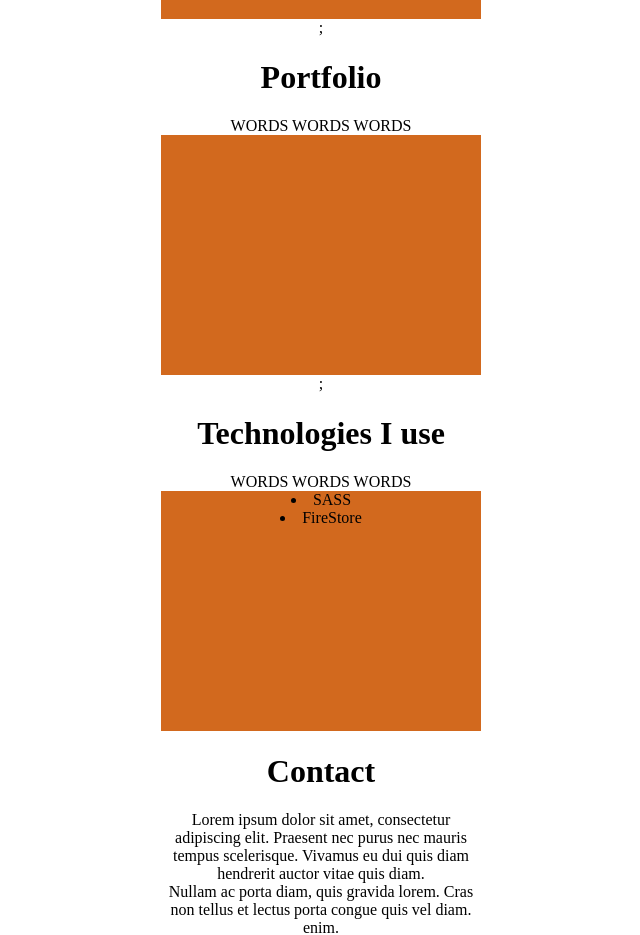
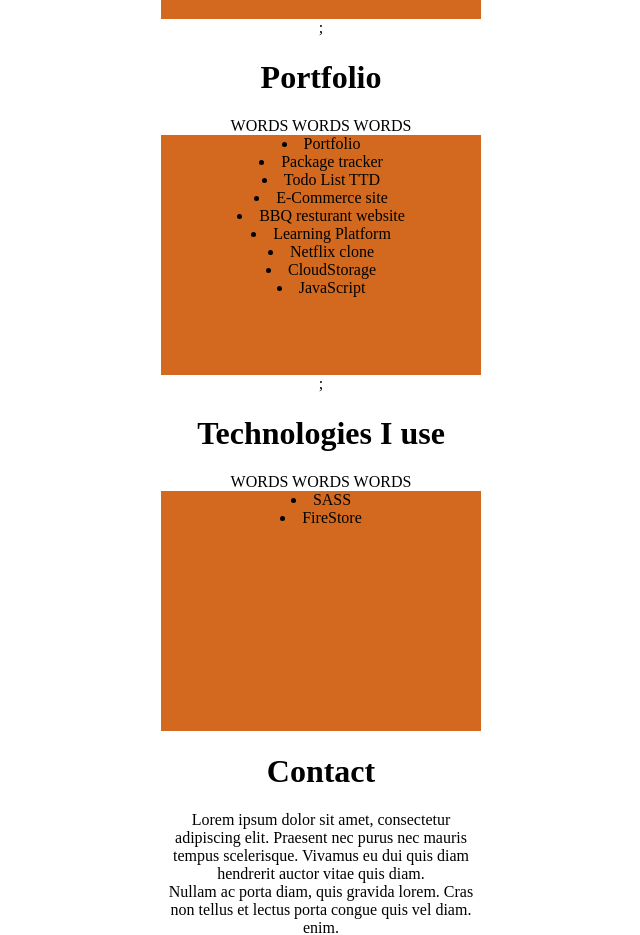
Before and after one commit to tshepi-tech/portfolio_project, a React (Create React App) app: page / in a window 1280 px wide. Shown: the part 820-1755 px from the top of the page, without its empty margins (319-959 px from the left). Built offline with nearby package versions, Linux system fonts and the light colour scheme.

Commit message:
json file created for portfolio and list displayed

```diff
--- a/src/App.jsx
+++ b/src/App.jsx
@@ -3,6 +3,7 @@ import "./App.css";
 import "./Styles/Layout.css";
 
 //Project files
+import projects from "./Data/projects.json";
 import technologies from "./Data/technologies.json";
 import NavigationBar from "./Sections/NavigationBar";
 import About from "./Sections/About";
@@ -17,7 +18,7 @@ export default function App() {
       <NavigationBar />
       <Hero />
       <About />
-      <Portfolio />
+      <Portfolio projects={projects} />
       <TechStack technologies={technologies} />
       <Contact />
     </div>
--- /dev/null
+++ b/src/Data/projects.json
@@ -0,0 +1,11 @@
+[
+  { "id": 1, "name": "Portfolio", "icon": "", "uploaded": false },
+  { "id": 2, "name": "Package tracker", "icon": "", "uploaded": false },
+  { "id": 3, "name": "Todo List TTD", "icon": "", "uploaded": true },
+  { "id": 4, "name": "E-Commerce site", "icon": "", "uploaded": false },
+  { "id": 5, "name": "BBQ resturant website", "icon": "", "uploaded": false },
+  { "id": 6, "name": "Learning Platform", "icon": "", "uploaded": true },
+  { "id": 7, "name": "Netflix clone", "icon": "", "uploaded": false },
+  { "id": 8, "name": "CloudStorage", "icon": "", "uploaded": false },
+  { "id": 9, "name": "JavaScript", "icon": "", "uploaded": false }
+]
--- a/src/Sections/Portfolio.jsx
+++ b/src/Sections/Portfolio.jsx
@@ -3,10 +3,14 @@ import ElementLayout from "../Components/ElementLayout";
 
 const text = "WORDS WORDS WORDS";
 
-export default function Portfolio() {
+export default function Portfolio({ projects }) {
+  const listProjects = projects.map((project) => (
+    <li key={project.id}>{project.name}</li>
+  ));
+
   return (
     <div id="Portfolio">
-      <ElementLayout title="Portfolio" text={text} />;
+      <ElementLayout title="Portfolio" text={text} media={listProjects} />;
     </div>
   );
 }
```
